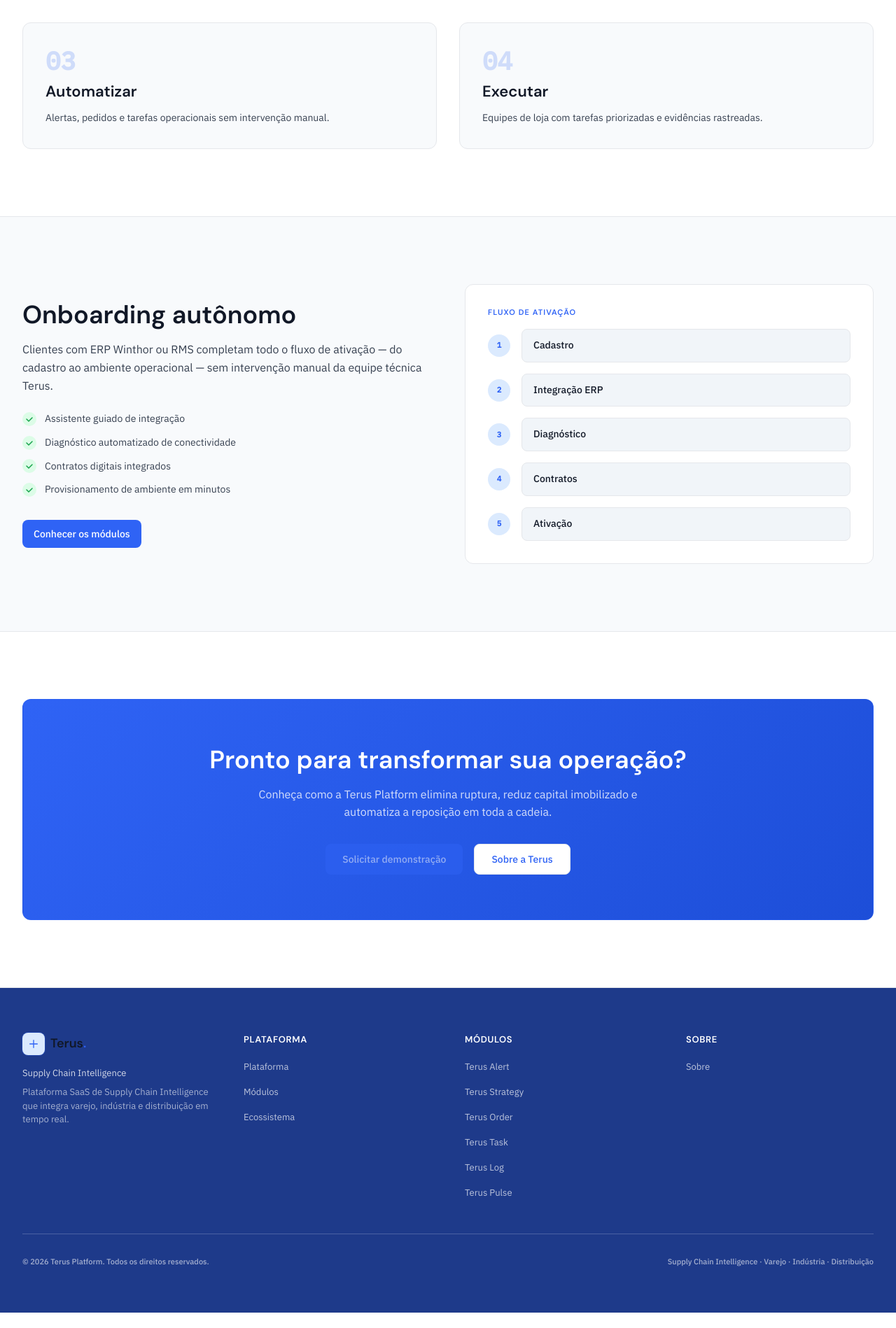
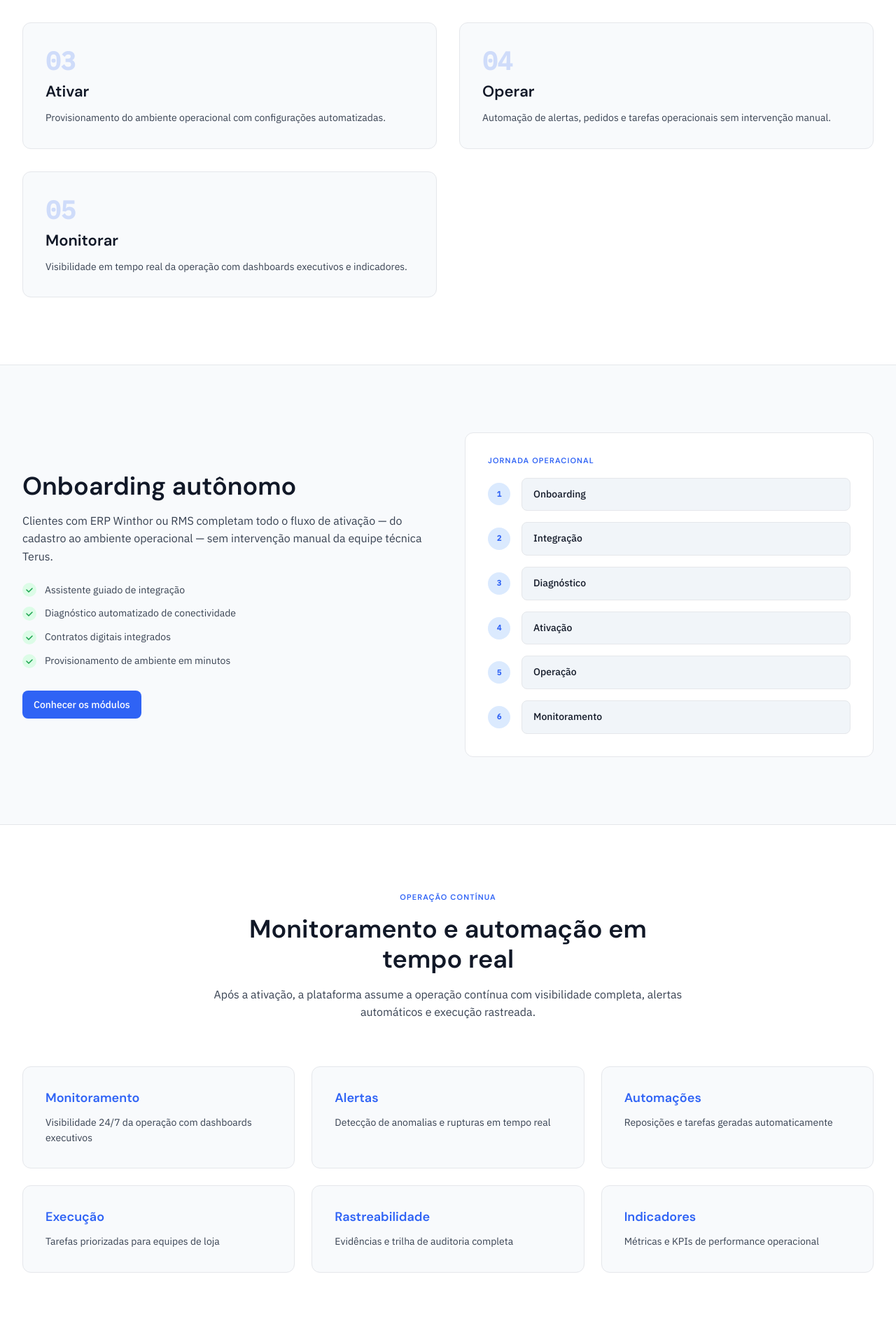
Before and after one commit to Lucash67/terus-platform, a Next.js app in the folder apps/web/: page /plataforma in a window 1280 px wide. Shown: the part 782-2680 px from the top of the page at 70% size. Before the commit the page ends 2658 px from the top, so only its background shows below. Built offline with nearby package versions, Linux system fonts and the light colour scheme.

Commit message:
Evolve /plataforma page to represent complete customer journey: add Ativar, Operar, Monitorar pillars, expand operational flow, create continuous operation section

```diff
--- a/apps/web/app/(marketing)/plataforma/page.tsx
+++ b/apps/web/app/(marketing)/plataforma/page.tsx
@@ -18,8 +18,8 @@
     <>
       <PageHero
         badge="Plataforma"
-        title="Uma plataforma, quatro capacidades"
-        description="A Terus Platform orquestra toda a jornada — da conexão com o ERP à execução em loja — em um ambiente unificado e seguro."
+        title="Jornada completa do cliente em uma única plataforma"
+        description="Da integração ao monitoramento contínuo da operação, a Terus centraliza onboarding, ativação, execução e acompanhamento em um único ambiente."
       />
 
       <section>
@@ -99,6 +99,65 @@
         </Container>
       </section>
 
+      <section className="border-t border-surface-border">
+        <Container className="py-20 sm:py-24">
+          <div className="mx-auto max-w-2xl text-center">
+            <p className="font-display text-caption font-semibold uppercase tracking-widest text-brand-primary">
+              Operação contínua
+            </p>
+            <h2 className="mt-4 font-display text-heading-xl font-bold text-text-primary sm:text-display-lg">
+              Monitoramento e automação em tempo real
+            </h2>
+            <p className="mt-4 text-body-lg text-text-secondary">
+              Após a ativação, a plataforma assume a operação contínua com
+              visibilidade completa, alertas automáticos e execução rastreada.
+            </p>
+          </div>
+
+          <div className="mt-16 grid gap-6 sm:grid-cols-2 lg:grid-cols-3">
+            {[
+              {
+                title: "Monitoramento",
+                description:
+                  "Visibilidade 24/7 da operação com dashboards executivos",
+              },
+              {
+                title: "Alertas",
+                description: "Detecção de anomalias e rupturas em tempo real",
+              },
+              {
+                title: "Automações",
+                description: "Reposições e tarefas geradas automaticamente",
+              },
+              {
+                title: "Execução",
+                description: "Tarefas priorizadas para equipes de loja",
+              },
+              {
+                title: "Rastreabilidade",
+                description: "Evidências e trilha de auditoria completa",
+              },
+              {
+                title: "Indicadores",
+                description: "Métricas e KPIs de performance operacional",
+              },
+            ].map((item) => (
+              <div
+                key={item.title}
+                className="rounded-lg border border-surface-border bg-surface-elevated-1 p-8"
+              >
+                <h3 className="font-display text-heading-md font-semibold text-brand-primary">
+                  {item.title}
+                </h3>
+                <p className="mt-3 text-body-md text-text-secondary">
+                  {item.description}
+                </p>
+              </div>
+            ))}
+          </div>
+        </Container>
+      </section>
+
       <CtaSection />
     </>
   );
@@ -106,17 +165,18 @@
 
 function PlatformFlowDiagram() {
   const steps = [
-    "Cadastro",
-    "Integração ERP",
+    "Onboarding",
+    "Integração",
     "Diagnóstico",
-    "Contratos",
     "Ativação",
+    "Operação",
+    "Monitoramento",
   ];
 
   return (
     <div className="space-y-4">
       <p className="font-display text-caption font-semibold uppercase tracking-widest text-brand-primary">
-        Fluxo de ativação
+        Jornada operacional
       </p>
       {steps.map((step, index) => (
         <div key={step} className="flex items-center gap-4">
--- a/apps/web/lib/constants/site.ts
+++ b/apps/web/lib/constants/site.ts
@@ -60,14 +60,19 @@
       "Validação automatizada de conectividade, permissões e qualidade de dados.",
   },
   {
-    title: "Automatizar",
+    title: "Ativar",
     description:
-      "Alertas, pedidos e tarefas operacionais sem intervenção manual.",
+      "Provisionamento do ambiente operacional com configurações automatizadas.",
   },
   {
-    title: "Executar",
+    title: "Operar",
     description:
-      "Equipes de loja com tarefas priorizadas e evidências rastreadas.",
+      "Automação de alertas, pedidos e tarefas operacionais sem intervenção manual.",
+  },
+  {
+    title: "Monitorar",
+    description:
+      "Visibilidade em tempo real da operação com dashboards executivos e indicadores.",
   },
 ];
 
```
